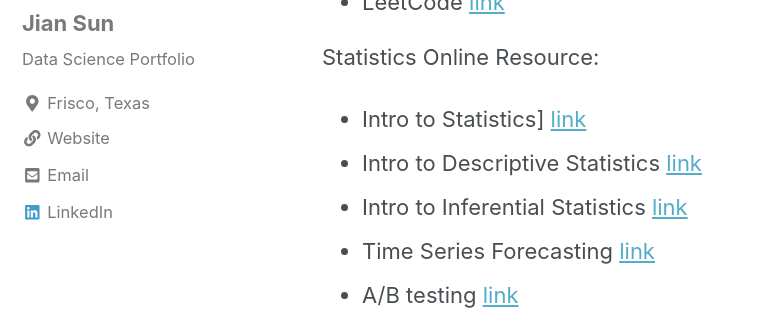
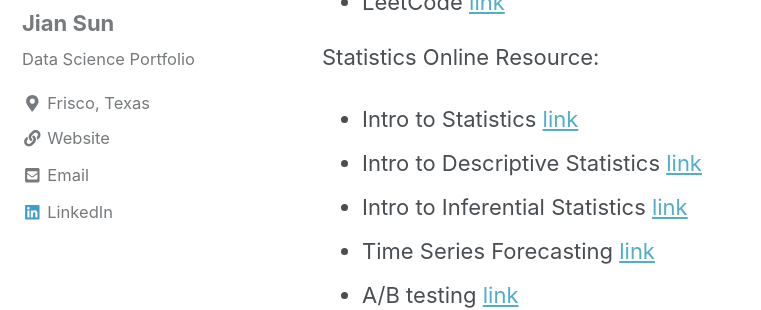
Before and after one commit to jianv/jianv.github.io, a Jekyll site: the page built from _pages/resource.md, in a window 1280 px wide and 900 px high, scrolled down 1739 px. Shown: the part 154-464 px from the top of the window, without its empty margins (0-761 px from the left). Built offline with Jekyll 4.4.1, drawn with Linux system fonts in a browser that asks for light colours; nearby versions of some CDN libraries.

```diff
--- a/_pages/resource.md
+++ b/_pages/resource.md
@@ -64,7 +64,7 @@ Data Structure and Algorithm:
   [link](https://leetcode.com/)
 
 Statistics Online Resource:
-* Intro to Statistics]
+* Intro to Statistics
   [link](https://www.udacity.com/course/intro-to-statistics–st101)
 * Intro to Descriptive Statistics
   [link](https://www.udacity.com/course/intro-to-descriptive-statistics–ud827)
```
